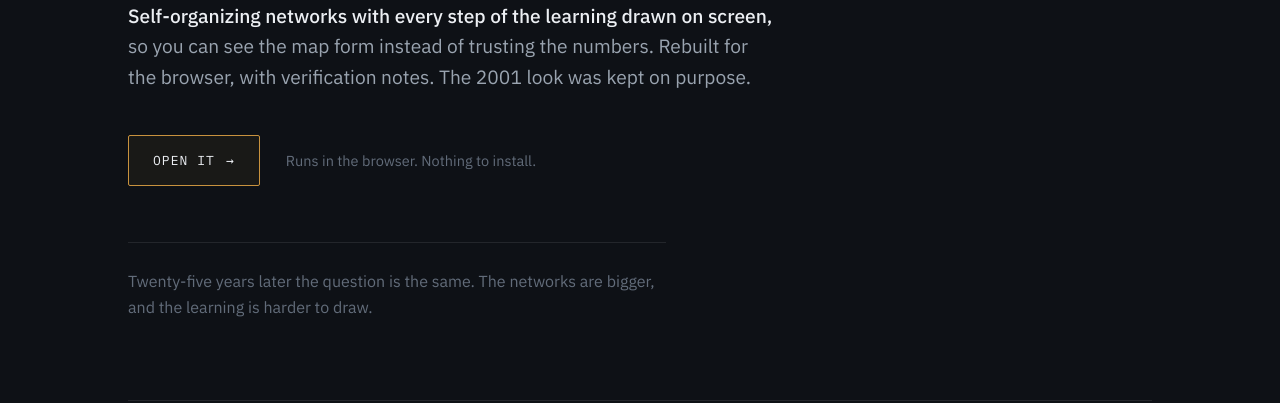
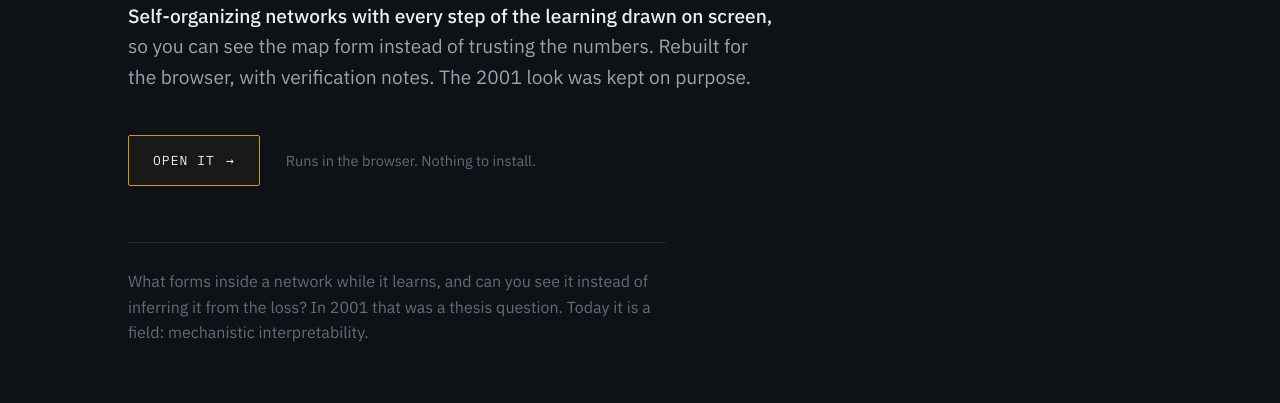
Before and after one commit to hlava42/public-web-protintel, a plain HTML site: page index.html in a window 1280 px wide. Shown: the part 397-800 px from the top of the page. Drawn offline with Linux system fonts and the light colour scheme.

```diff
--- a/index.html
+++ b/index.html
@@ -192,7 +192,7 @@
           <span class="cta-aside">Runs in the browser. Nothing to install.</span>
         </div>
         <div class="after">
-          <p>Twenty-five years later the question is the same. The networks are bigger, and the learning is harder to draw.</p>
+          <p>What forms inside a network while it learns, and can you see it instead of inferring it from the loss? In 2001 that was a thesis question. Today it is a field: mechanistic interpretability.</p>
         </div>
       </section>
     </main>
```
